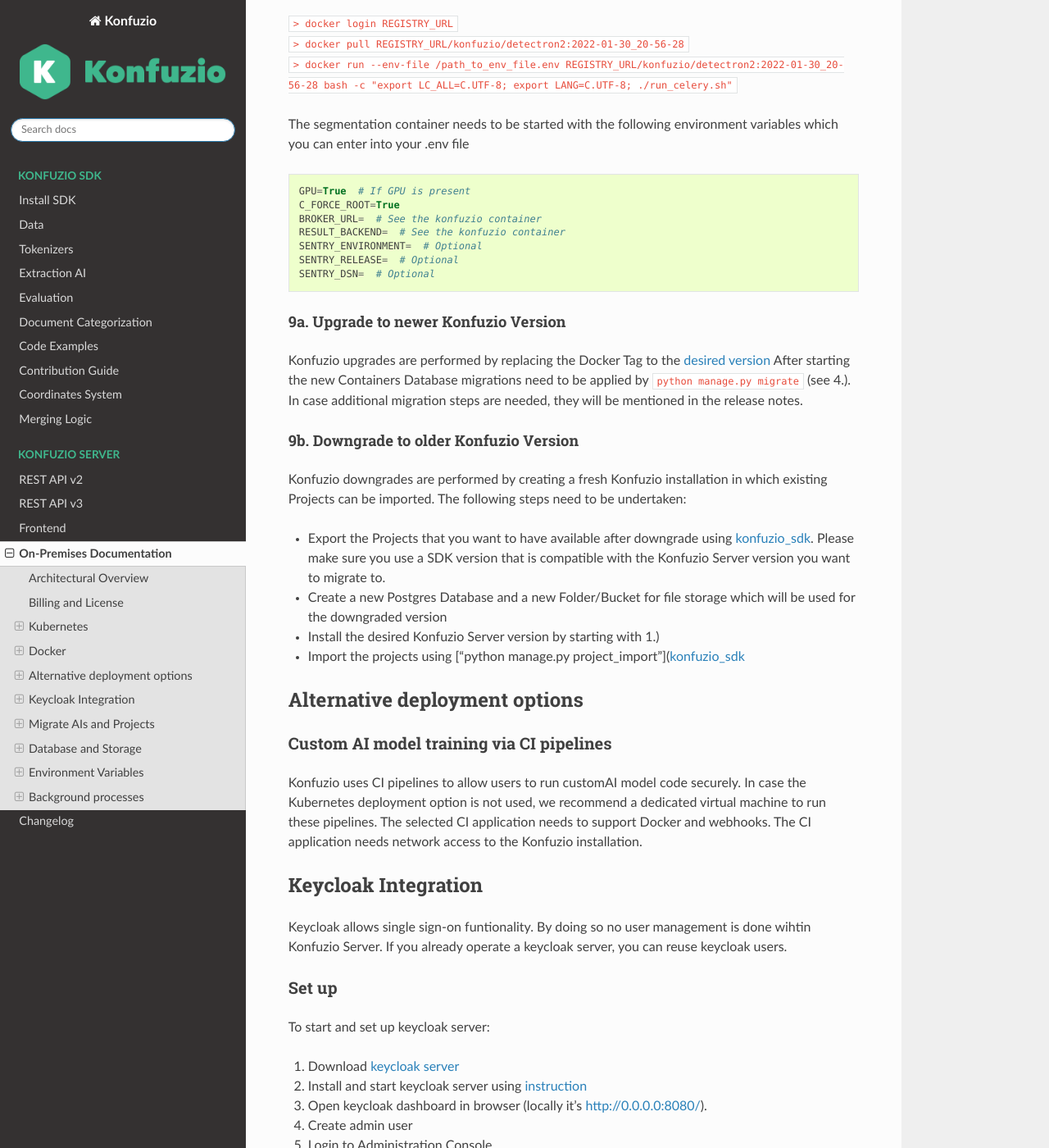
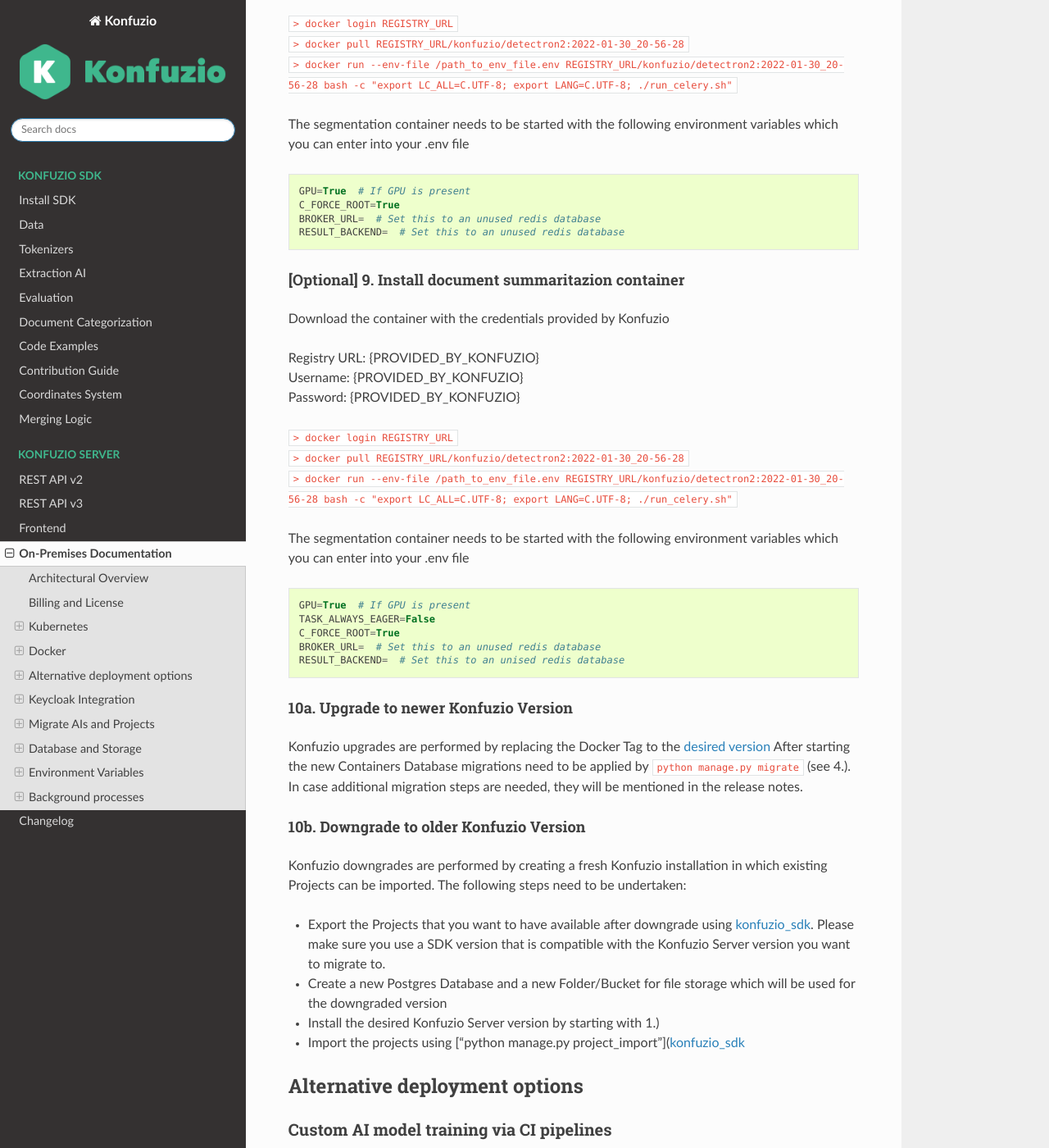
Before and after one commit to konfuzio-ai/konfuzio-sdk, a Sphinx documentation site: the page built from docs/web/on_premises.md, in a window 1280 px wide and 1400 px high, scrolled down 10233 px. Shown: the whole window at 82% size. Built offline with Sphinx 7.4.7 and the Read the Docs theme 2.0.0, drawn with Linux system fonts in a browser that asks for light colours.

Commit message:
Update on_premises.md

````diff
--- a/docs/web/on_premises.md
+++ b/docs/web/on_premises.md
@@ -480,20 +480,39 @@
 ```
 GPU=True  # If GPU is present
 C_FORCE_ROOT=True
-BROKER_URL=  # See the konfuzio container
-RESULT_BACKEND=  # See the konfuzio container
-SENTRY_ENVIRONMENT=  # Optional
-SENTRY_RELEASE=  # Optional
-SENTRY_DSN=  # Optional
+BROKER_URL=  # Set this to an unused redis database
+RESULT_BACKEND=  # Set this to an unused redis database
 ```
 
-#### 9a. Upgrade to newer Konfuzio Version
+#### [Optional] 9. Install document summaritazion container
+
+Download the container with the credentials provided by Konfuzio
+
+Registry URL: {PROVIDED_BY_KONFUZIO}
+Username: {PROVIDED_BY_KONFUZIO}
+Password: {PROVIDED_BY_KONFUZIO}
+
+`> docker login REGISTRY_URL`
+`> docker pull REGISTRY_URL/konfuzio/detectron2:2022-01-30_20-56-28`
+`> docker run --env-file /path_to_env_file.env REGISTRY_URL/konfuzio/detectron2:2022-01-30_20-56-28 bash -c "export LC_ALL=C.UTF-8; export LANG=C.UTF-8; ./run_celery.sh"`
+
+The segmentation container needs to be started with the following environment variables which you can enter into your .env file
+```
+GPU=True  # If GPU is present
+TASK_ALWAYS_EAGER=False
+C_FORCE_ROOT=True
+BROKER_URL=  # Set this to an unused redis database
+RESULT_BACKEND=  # Set this to an unised redis database
+
+```
+
+#### 10a. Upgrade to newer Konfuzio Version
 
 Konfuzio upgrades are performed by replacing the Docker Tag to the [desired version](https://dev.konfuzio.com/web/changelog_app.html)
 After starting the new Containers Database migrations need to be applied by `python manage.py migrate` (see 4.).
 In case additional migration steps are needed, they will be mentioned in the release notes.
 
-#### 9b. Downgrade to older Konfuzio Version
+#### 10b. Downgrade to older Konfuzio Version
 
 Konfuzio downgrades are performed by creating a fresh Konfuzio installation in which existing Projects can be imported.
 The following steps need to be undertaken:
````
